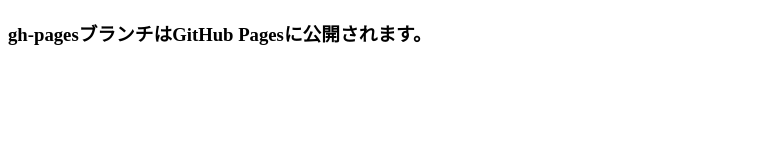
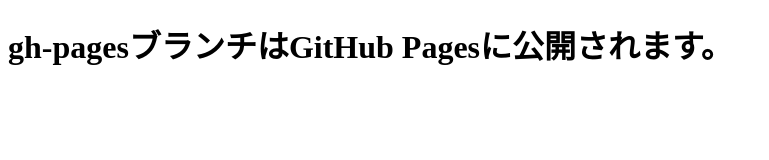
Before and after one commit to Soichiro-Yoshimura/git-study, a plain HTML site: page index.html in a window 1280 px wide. Shown: the whole page, without its empty margins (0-769 px from the left). Drawn offline with Linux system fonts and the light colour scheme.

Commit message:
タグを戻した

```diff
--- a/index.html
+++ b/index.html
@@ -5,6 +5,6 @@
 	<title>Gitの勉強</title>
 </head>
 <body>
-	<h3>gh-pagesブランチはGitHub Pagesに公開されます。</h3>
+	<h1>gh-pagesブランチはGitHub Pagesに公開されます。</h1>
 </body>
 </html>
```
